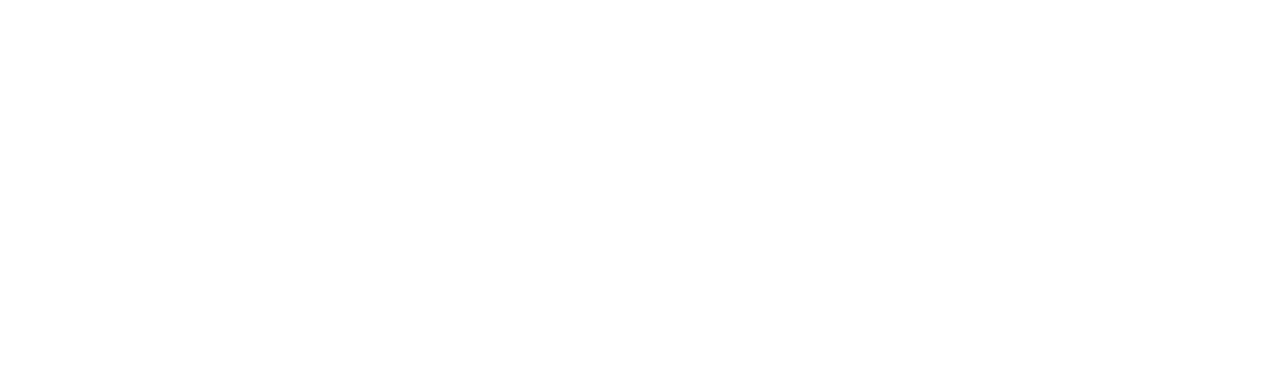
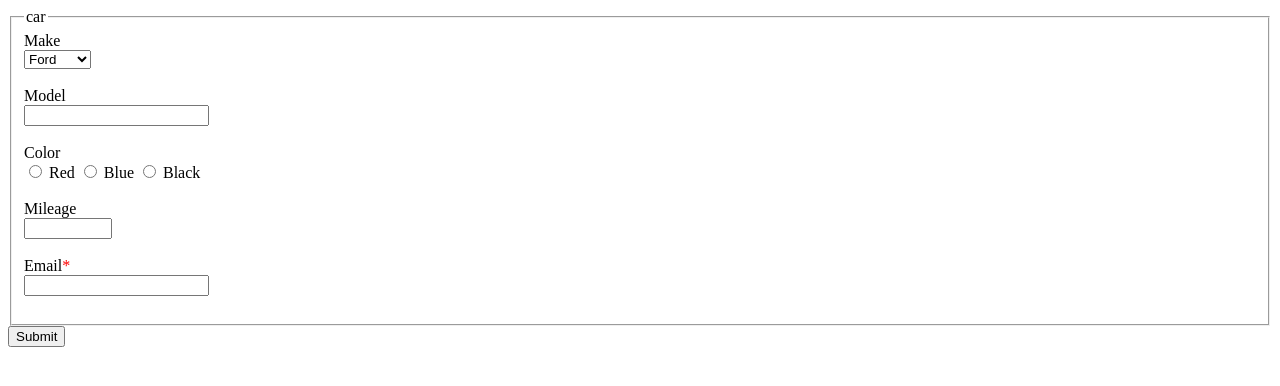
Before and after one commit to fun0coding/CVtech, a plain HTML site: page projects/home_new/new.html in a window 1280 px wide. Drawn offline with Linux system fonts and the light colour scheme.

Commit message:
Update new.html

```diff
--- a/projects/home_new/new.html
+++ b/projects/home_new/new.html
@@ -9,6 +9,47 @@
       <title>~~~</title>
    </head>
    <body>
+      <form action="submit.html" method="post">
+         <fieldset>
+            <legend>car</legend>
+               <label for="make">Make</label><br>
+               <select id="make" tabindex="1">
+                  <option>Ford</option>
+                  <option>Checy</option>
+                  <option>Pontiac</option>
+               </select>
+               <br><br>
+
+
+               <label for="model" >Model</label><br>
+               <input type="text" id="model" name="model" tabindex="2">
+               <br><br>
+
+
+               <label for="color" tabindex="3">Color</label><br>
+
+               <input type="radio" id="red" name="colors" value="red">
+               <label for="red">Red</label>
+
+               <input type="radio" id="blue" name="colors" value="blue">
+               <label for="blue">Blue</label>
+
+               <input type="radio" id="black" name="colors" value="black">
+               <label for="black">Black</label>
+               <br><br>
+
+
+               <label for="mileage">Mileage</label><br>
+               <input type="number" id="mileage" name="mileage" min="0" max="999999"  tabindex="4">
+               <br><br>
+
+
+               <label for="email">Email<span style="color: red;">*</span></label><br>
+               <input type="email" id="email" name="email" required tabindex="5">
+               <br><br>
+         </fieldset>
+         <input type="submit" value="Submit">
+      </form>
 
    </body>
 </html>
```
